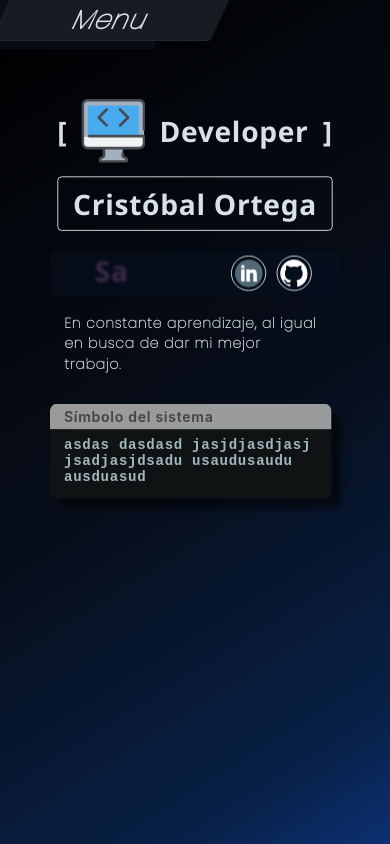
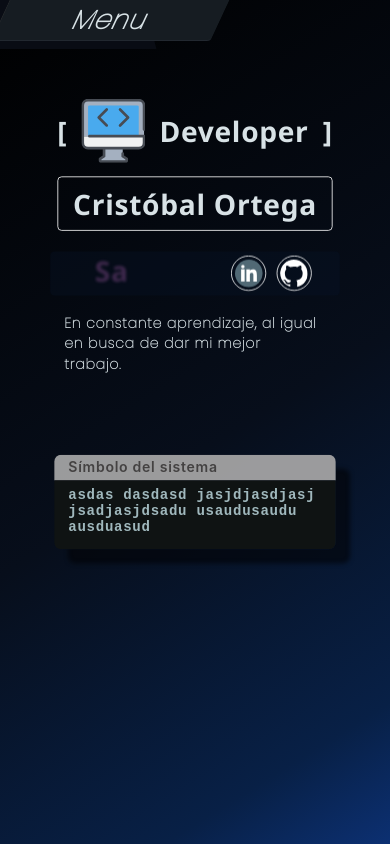
Before and after one commit to crsbl58/portafolio03, a Next.js app in the folder client/: page /home in a window 390 px wide. Built offline with nearby package versions, Linux system fonts and the light colour scheme.

Commit message:
transition

```diff
--- a/client/src/components/functional/Home/Home.module.scss
+++ b/client/src/components/functional/Home/Home.module.scss
@@ -126,7 +126,7 @@
     align-items: center;
     padding: 0 0 0 0rem;
     flex-flow: column nowrap;
-    gap: 2rem;
+    gap: 5rem;
     > div:nth-child(1) {
       div:nth-child(1) {
         flex-flow: column nowrap;
@@ -134,38 +134,3 @@
     }
   }
 }
-
-@keyframes cmdAnimation {
-  0% {
-    transform: translate(0, 0);
-    box-shadow: 1rem 1rem 0.3rem 0.01rem rgba(1, 1, 3, 0.562);
-  }
-  60% {
-    transform: translate(-0.5rem, -1rem);
-    box-shadow: 0.5rem 0.5rem 0.5rem 0.01rem rgba(1, 1, 3, 0.562);
-  }
-}
-
-@keyframes prueba {
-  0% {
-    opacity: 0;
-    transform: translate(0, 80%) scale(0.5);
-  }
-  60% {
-    transform: translate(0, 30%) scale(0.5);
-  }
-  100% {
-  }
-}
-
-@keyframes prueba1 {
-  0% {
-    opacity: 0;
-    transform: translate(0, -80%) scale(0.5);
-  }
-  60% {
-    transform: translate(0, -30%) scale(0.5);
-  }
-  100% {
-  }
-}
```
